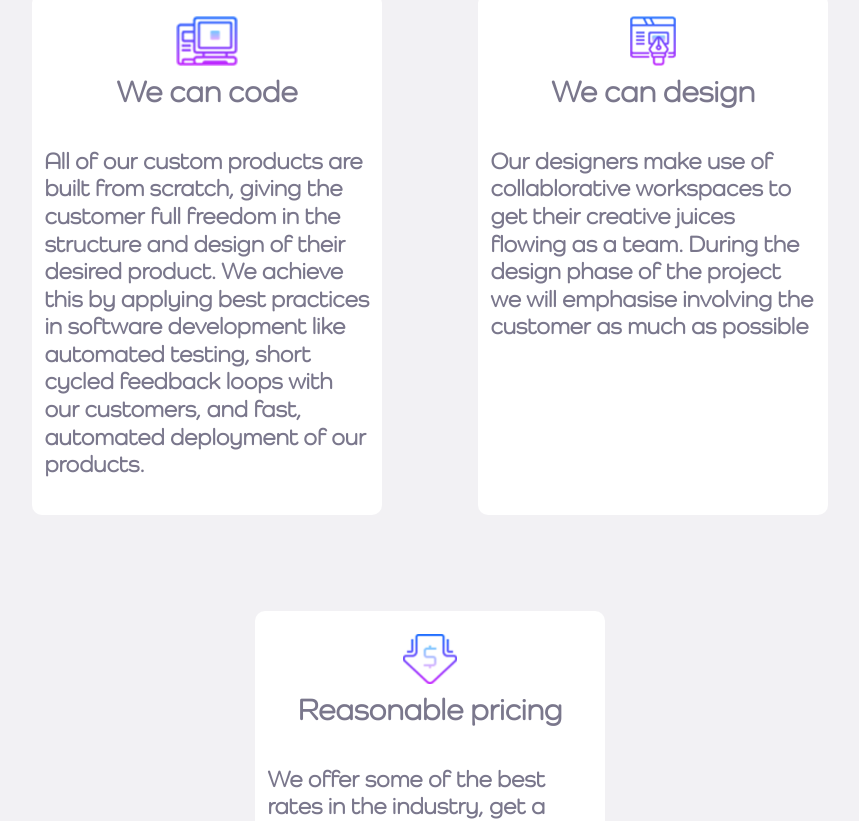
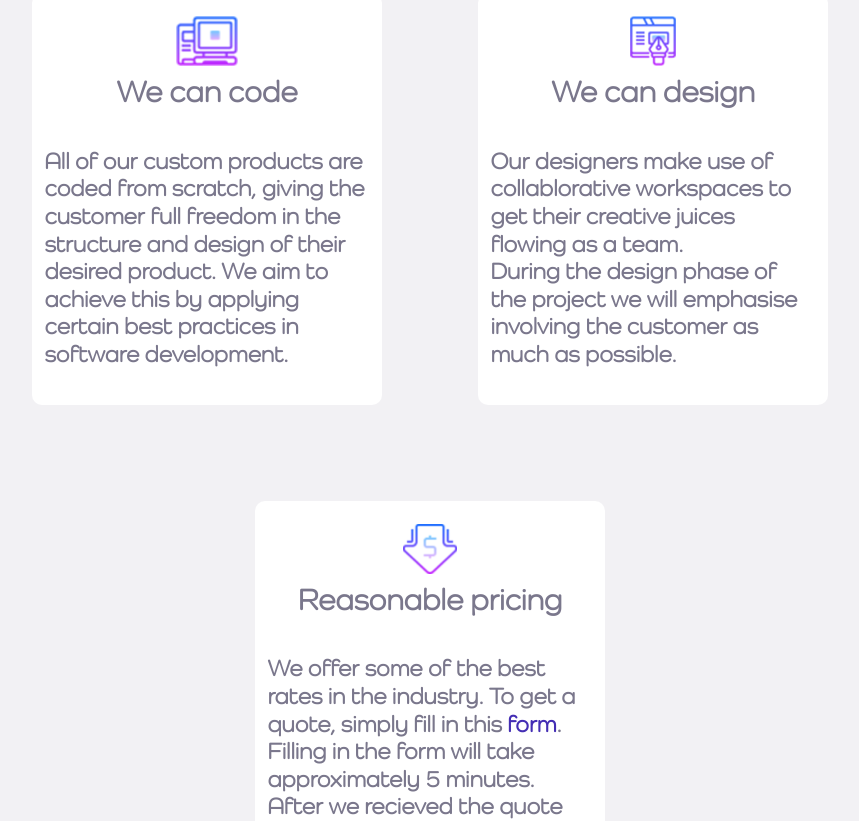
Before and after one commit to Zephyr-IT/company-website, a React (Create React App) app in the folder frontend/: page / in a window 1280 px wide. Shown: the part 782-1603 px from the top of the page, without its empty margins (215-1074 px from the left). Built offline with nearby package versions, Linux system fonts and the light colour scheme.

Commit message:
workflow final version

```diff
--- a/frontend/src/components/home/workflow/workflow.js
+++ b/frontend/src/components/home/workflow/workflow.js
@@ -2,6 +2,7 @@ import "./workflow.css";
 import code from "../../../images/computerGradient.png";
 import design from "../../../images/webDesignGradient.png";
 import price from "../../../images/lowPriceGradient.png";
+import { Link } from "react-router-dom";
 
 const Workflow = () => {
   return (
@@ -22,12 +23,10 @@ const Workflow = () => {
             <tr>
               <td className="text-info">
                 <p>
-                  All of our custom products are built from scratch, giving the
+                  All of our custom products are coded from scratch, giving the
                   customer full freedom in the structure and design of their
-                  desired product. We achieve this by applying best practices in
-                  software development like automated testing, short cycled
-                  feedback loops with our customers, and fast, automated
-                  deployment of our products.
+                  desired product. We aim to achieve this by applying certain
+                  best practices in software development.
                 </p>
               </td>
             </tr>
@@ -44,9 +43,9 @@ const Workflow = () => {
               <td className="text-info">
                 <p>
                   Our designers make use of collablorative workspaces to get
-                  their creative juices flowing as a team. During the design
-                  phase of the project we will emphasise involving the customer
-                  as much as possible
+                  their creative juices flowing as a team.
+                  <br /> During the design phase of the project we will
+                  emphasise involving the customer as much as possible.
                 </p>
               </td>
             </tr>
@@ -62,8 +61,15 @@ const Workflow = () => {
             <tr>
               <td className="text-info">
                 <p>
-                  We offer some of the best rates in the industry, get a quote
-                  today!
+                  We offer some of the best rates in the industry. To get a
+                  quote, simply fill in this{" "}
+                  <Link id="formLink" to="/quote">
+                    form
+                  </Link>
+                  .<br />
+                  Filling in the form will take approximately 5 minutes. After
+                  we recieved the quote our team will reach out to you within 48
+                  hours.
                 </p>
               </td>
             </tr>
```
